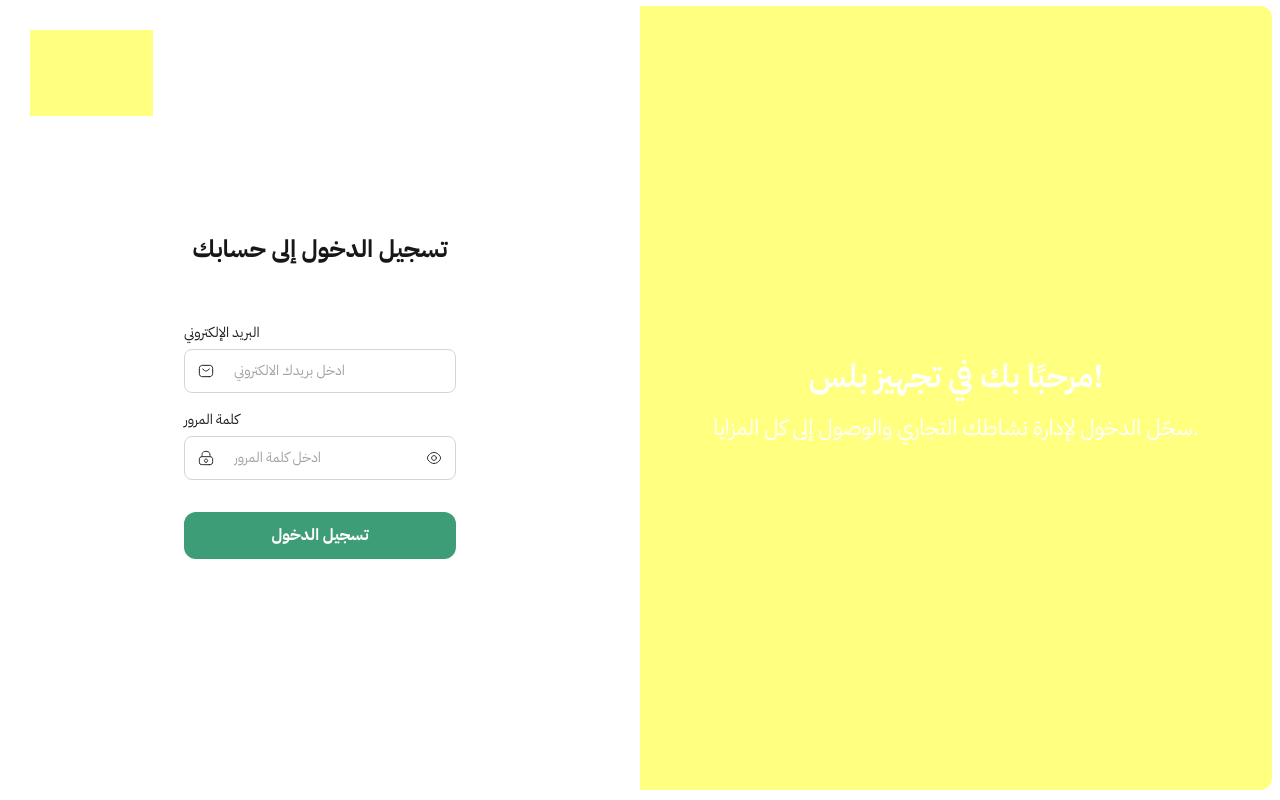
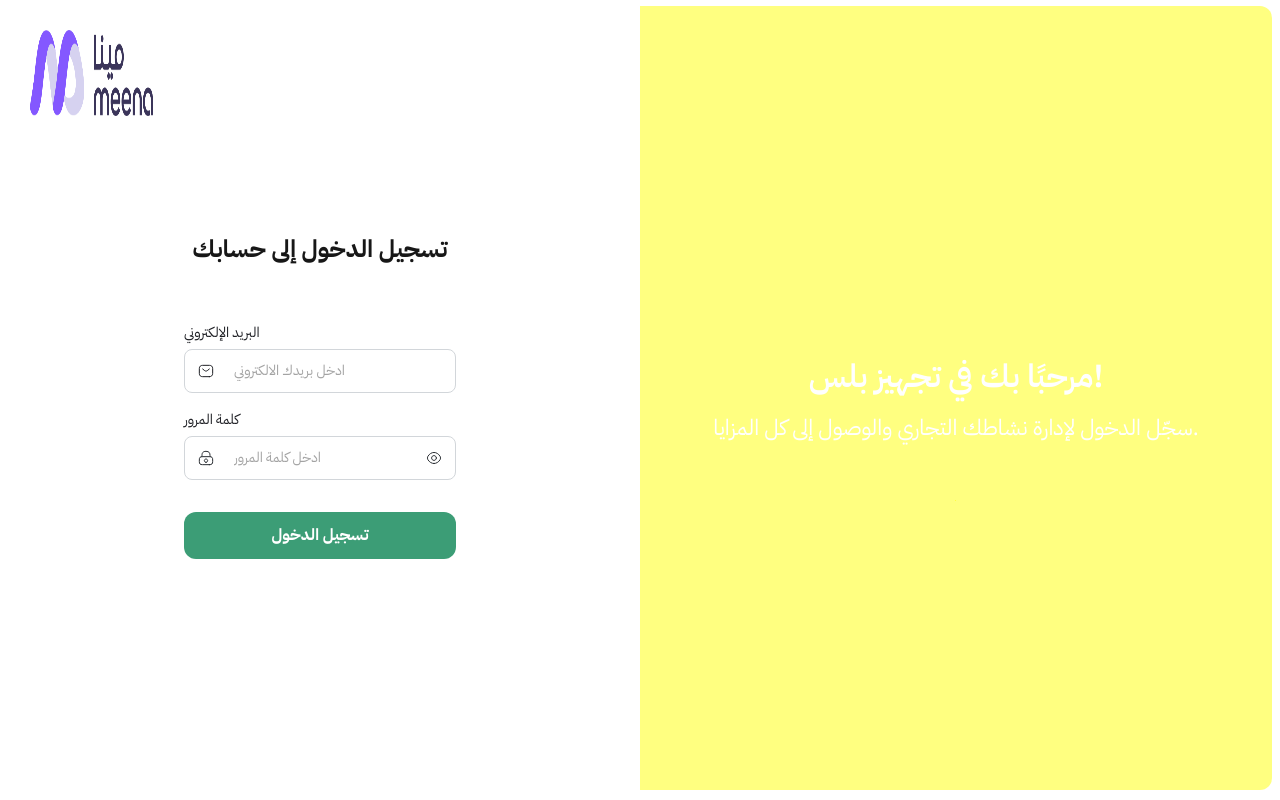
Before and after one commit to Abdulwahabb99/meena-health, a React (Create React App) app: page /sign-in in a window 1280 px wide. Built offline with nearby package versions, Linux system fonts and the light colour scheme; no server answers.

Commit message:
Update branding from Tajhiz to Meena, replacing logo and title throughout the application.

```diff
--- a/public/index.html
+++ b/public/index.html
@@ -7,16 +7,16 @@
 <html lang="en">
   <head>
     <meta charset="utf-8" />
-    <link rel="shortcut icon" href="%PUBLIC_URL%/tajhiz-logo.png" />
+    <link rel="shortcut icon" href="%PUBLIC_URL%/meena-logo.png" />
     <meta name="viewport" content="width=device-width, initial-scale=1" />
     <meta name="theme-color" content="#1A73E8" />
     <link
       rel="apple-touch-icon"
       sizes="76x76"
-      href="%PUBLIC_URL%/tajhiz-logo.png"
+      href="%PUBLIC_URL%/meena-logo.png"
     />
     <link rel="manifest" href="%PUBLIC_URL%/manifest.json" />
-    <title>Tajhiz</title>
+    <title>Meena</title>
     <link
       rel="stylesheet"
       type="text/css"
--- a/src/App.js
+++ b/src/App.js
@@ -19,8 +19,7 @@
   setMiniSidenav,
   setOpenConfigurator,
 } from "context";
-import brandWhite from "assets/images/tajhiz-logo.png";
-import brandDark from "assets/images/tajhiz-logo.png";
+const brandLogo = "/meena-logo.png";
 import ProtectedRoutes from "shared/component/ProtectedRoutes";
 import pageRoutes from "page.routes";
 import SignIn from "layouts/authentication/sign-in/SignIn/SignIn";
@@ -147,11 +146,7 @@
           <>
             <Sidenav
               color={sidenavColor}
-              brand={
-                (transparentSidenav && !darkMode) || whiteSidenav
-                  ? brandDark
-                  : brandWhite
-              }
+              brand={brandLogo}
               routes={MENU_ITEMS}
               onMouseEnter={handleOnMouseEnter}
               onMouseLeave={handleOnMouseLeave}
--- a/src/layouts/authentication/sign-in/SignIn/SignIn.jsx
+++ b/src/layouts/authentication/sign-in/SignIn/SignIn.jsx
@@ -20,7 +20,7 @@
 import PageLayout from "examples/LayoutContainers/PageLayout";
 import MDTypography from "components/MDTypography";
 import widgetImage from "assets/images/illustrations/Widget.png";
-import logo from "assets/images/mainLogo.png";
+const logo = "/meena-logo.png";
 import { useLoginMutation } from "services/mutations/useLoginMutation";
 import { toast } from "react-toastify";
 
```
Also changed, not shown: public/meena-logo.png (added).
